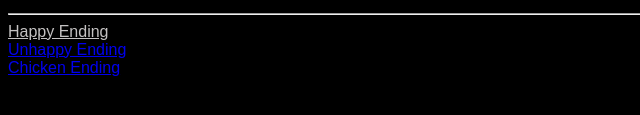
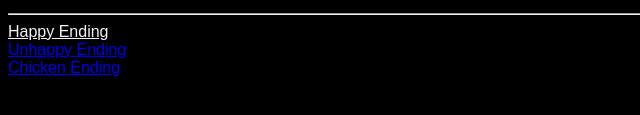
Before and after one commit to BigTurtle8/test-website, a plain HTML site: page index.html in a window 1280 px wide. In both pictures the pointer is over the link "Happy Ending". Shown: the part 245-360 px from the top of the page, 0-640 px from the left. Drawn offline with Linux system fonts and the light colour scheme.

Commit message:
Update style.css

```diff
--- a/css/style.css
+++ b/css/style.css
@@ -9,7 +9,12 @@ a:link, a:visted {
   text-decoration: none;
 }
 
-a:hover, a:active {
+a:hover {
+  color: #f5f5f5;
+  test-decoration: none;
+}
+
+a:active {
   color: #c4c2c2;
   test-decoration: none;
 }
```
